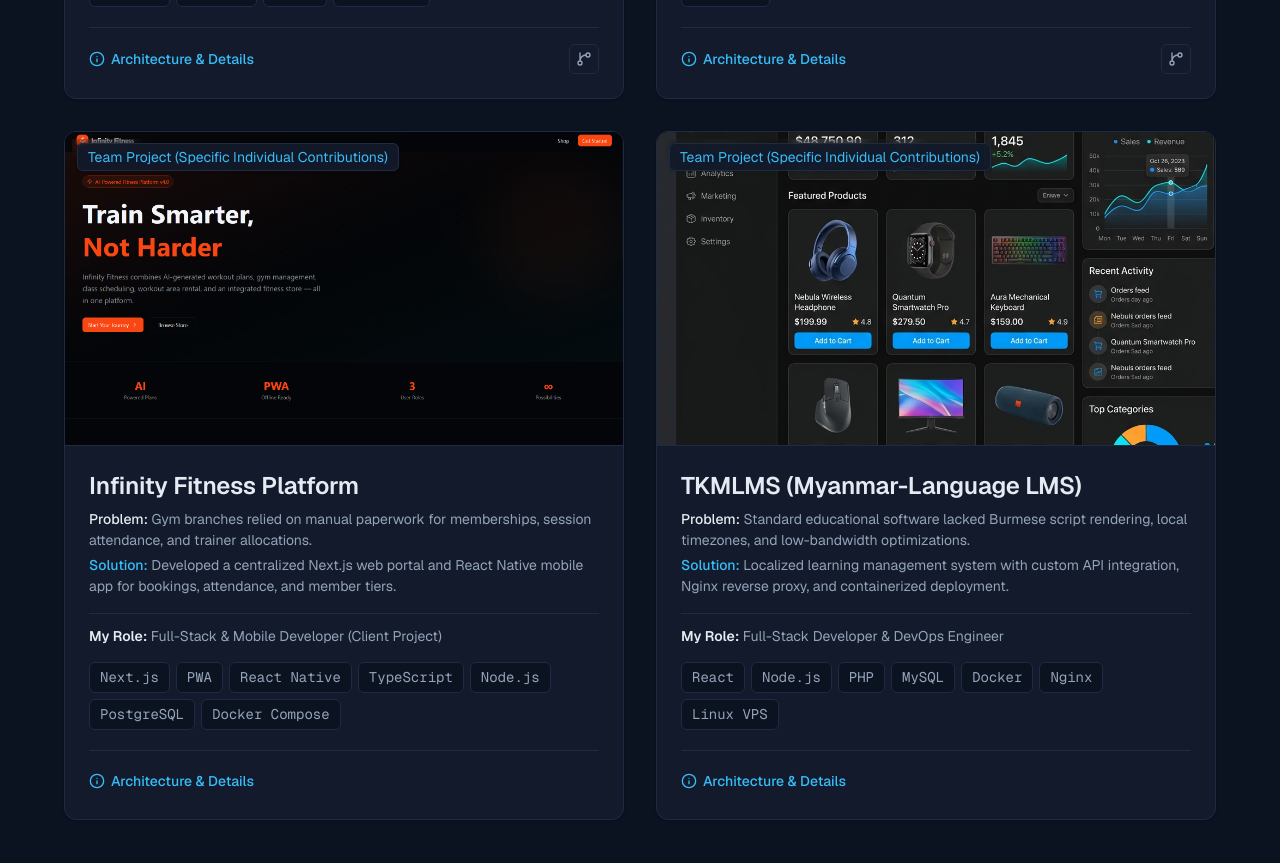
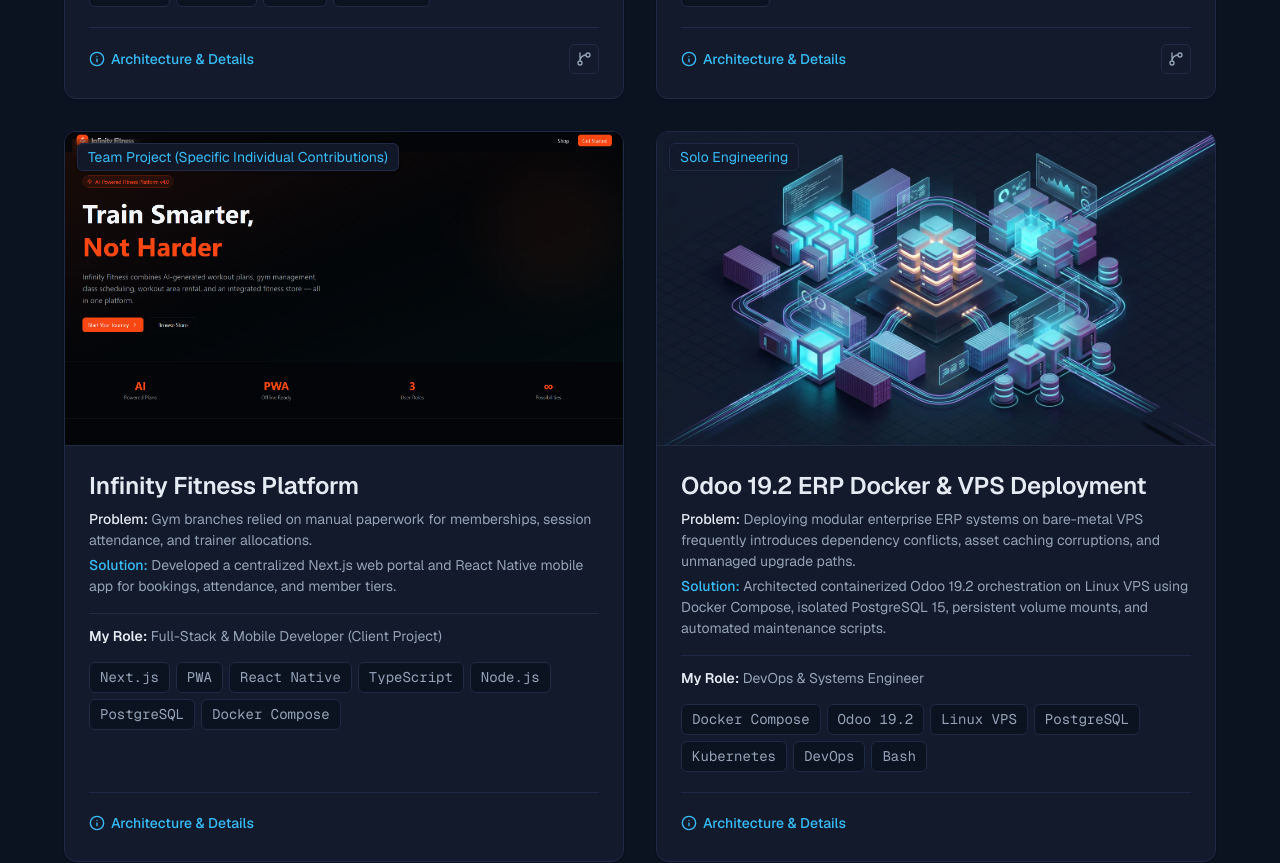
Before and after one commit to YeYintLin/my_porfolio, a Next.js app: page / in a window 1280 px wide. Shown: the part 1620-2483 px from the top of the page. Built offline with nearby package versions, Linux system fonts and the light colour scheme.

Commit message:
feat(projects): add Odoo 19.2 ERP Docker & VPS Deployment case study

```diff
--- a/data/projects.json
+++ b/data/projects.json
@@ -25,5 +25,14 @@
     "tags": ["Next.js", "PWA", "React Native", "TypeScript", "PostgreSQL"],
     "liveUrl": "https://github.com/YeYintLin",
     "githubUrl": "https://github.com/YeYintLin"
+  },
+  {
+    "id": "4",
+    "title": "Odoo 19.2 ERP Docker & VPS Deployment",
+    "description": "Enterprise ERP container orchestration on Linux VPS using Docker Compose, isolated PostgreSQL 15, persistent volume mounts, automated asset maintenance scripts, and Kubernetes deployment manifests.",
+    "image": "/projects/odoo_docker_vps.jpg",
+    "tags": ["Docker Compose", "Odoo 19.2", "Linux VPS", "PostgreSQL", "Kubernetes", "DevOps"],
+    "liveUrl": "#",
+    "githubUrl": "#"
   }
 ]
--- a/src/data/projects.ts
+++ b/src/data/projects.ts
@@ -184,52 +184,51 @@ export const FEATURED_PROJECTS: FeaturedProject[] = [
     verifiedInRepo: true,
   },
   {
-    id: "tkmlms",
-    slug: "tkmlms",
-    title: "TKMLMS (Myanmar-Language LMS)",
+    id: "odoo",
+    slug: "odoo-19-docker-vps-deployment",
+    title: "Odoo 19.2 ERP Docker & VPS Deployment",
     oneLiner: {
-      problem: "Standard educational software lacked Burmese script rendering, local timezones, and low-bandwidth optimizations.",
-      solution: "Localized learning management system with custom API integration, Nginx reverse proxy, and containerized deployment.",
+      problem: "Deploying modular enterprise ERP systems on bare-metal VPS frequently introduces dependency conflicts, asset caching corruptions, and unmanaged upgrade paths.",
+      solution: "Architected containerized Odoo 19.2 orchestration on Linux VPS using Docker Compose, isolated PostgreSQL 15, persistent volume mounts, and automated maintenance scripts.",
     },
-    role: "Full-Stack Developer & DevOps Engineer",
-    teamContext: "Team Project (Specific Individual Contributions)",
-    image: "/projects/ecommerce_mockup.png",
-    tags: ["React", "Node.js", "PHP", "MySQL", "Docker", "Nginx", "Linux VPS"],
-    githubUrl: undefined, // Proprietary client project (TODO_GITHUB_URL if open source)
+    role: "DevOps & Systems Engineer",
+    teamContext: "Solo Engineering",
+    image: "/projects/odoo_docker_vps.jpg",
+    tags: ["Docker Compose", "Odoo 19.2", "Linux VPS", "PostgreSQL", "Kubernetes", "DevOps", "Bash"],
+    githubUrl: undefined, // Infrastructure testing & deployment configuration
     liveUrl: undefined,
     description:
-      "A localized learning management system customized for an education client in Myanmar. Built customized portal components supporting native Burmese font rendering, student assignment submissions, and instructor course management. Handled Dockerization, Nginx reverse proxy configuration with SSL termination, and automated daily database backups.",
+      "A robust production-grade containerized deployment of Odoo 19.2 ERP on Linux VPS. Orchestrates the Odoo application server with PostgreSQL 15 via Docker Compose, configuring isolated bridge networks, persistent volumes for filestore assets, and modular custom addon injection. Developed automated maintenance Bash routines for database operations and asset cache clearing, alongside Kubernetes manifests for clustered scaling.",
     architectureDetails: [
-      "Custom React frontend interfaces for Burmese student and instructor dashboard",
-      "Nginx reverse proxy enforcing SSL encryption and static asset caching",
-      "LMS backend application containerized with Docker on Linux VPS",
-      "Automated MySQL dump backup routines running on scheduled intervals",
+      "Multi-container Docker Compose setup interconnecting Odoo 19.2 and PostgreSQL 15",
+      "Persistent volume configurations for PostgreSQL data, Odoo filestore, and custom addons",
+      "Automated Bash maintenance routines for asset cache invalidation and database operations",
+      "Kubernetes (k8s) manifests with PersistentVolumeClaims for cluster scaling and high availability",
     ],
     architectureSvg: `<svg viewBox="0 0 680 180" fill="none" xmlns="http://www.w3.org/2000/svg" className="w-full h-auto">
       <rect x="20" y="55" width="130" height="70" rx="8" fill="#121A2B" stroke="#38BDF8" stroke-width="1.5"/>
-      <text x="85" y="88" fill="#E6EAF2" font-size="11" font-family="var(--font-mono), monospace" text-anchor="middle" font-weight="bold">Web & Mobile</text>
-      <text x="85" y="104" fill="#94A3B8" font-size="9" font-family="var(--font-mono), monospace" text-anchor="middle">Burmese Localization</text>
+      <text x="85" y="88" fill="#E6EAF2" font-size="11" font-family="var(--font-mono), monospace" text-anchor="middle" font-weight="bold">Linux VPS Host</text>
+      <text x="85" y="104" fill="#94A3B8" font-size="9" font-family="var(--font-mono), monospace" text-anchor="middle">Port 8069 / Ingress</text>
 
       <path d="M150 90 H210" stroke="#38BDF8" stroke-width="1.5"/>
       <polygon points="210,86 218,90 210,94" fill="#38BDF8"/>
 
-      <rect x="220" y="55" width="140" height="70" rx="8" fill="#121A2B" stroke="#F59E0B" stroke-width="1.5"/>
-      <text x="290" y="88" fill="#E6EAF2" font-size="11" font-family="var(--font-mono), monospace" text-anchor="middle" font-weight="bold">Nginx Reverse Proxy</text>
-      <text x="290" y="104" fill="#94A3B8" font-size="9" font-family="var(--font-mono), monospace" text-anchor="middle">SSL & Static Cache</text>
+      <rect x="220" y="45" width="160" height="90" rx="8" fill="#121A2B" stroke="#A855F7" stroke-width="1.5"/>
+      <text x="300" y="78" fill="#E6EAF2" font-size="11" font-family="var(--font-mono), monospace" text-anchor="middle" font-weight="bold">Odoo 19.2 Container</text>
+      <text x="300" y="94" fill="#94A3B8" font-size="9" font-family="var(--font-mono), monospace" text-anchor="middle">Docker Compose / k8s</text>
+      <text x="300" y="110" fill="#94A3B8" font-size="8" font-family="var(--font-mono), monospace" text-anchor="middle">+ /mnt/extra-addons</text>
 
-      <path d="M360 90 H420" stroke="#38BDF8" stroke-width="1.5"/>
-      <polygon points="420,86 428,90 420,94" fill="#38BDF8"/>
+      <path d="M380 90 H440" stroke="#38BDF8" stroke-width="1.5"/>
+      <polygon points="440,86 448,90 440,94" fill="#38BDF8"/>
 
-      <rect x="430" y="55" width="130" height="70" rx="8" fill="#121A2B" stroke="#1F2A44" stroke-width="1.5"/>
-      <text x="495" y="88" fill="#E6EAF2" font-size="11" font-family="var(--font-mono), monospace" text-anchor="middle" font-weight="bold">LMS Application</text>
-      <text x="495" y="104" fill="#94A3B8" font-size="9" font-family="var(--font-mono), monospace" text-anchor="middle">Docker Container</text>
+      <rect x="450" y="45" width="140" height="90" rx="8" fill="#121A2B" stroke="#38BDF8" stroke-width="1.5"/>
+      <text x="520" y="78" fill="#E6EAF2" font-size="11" font-family="var(--font-mono), monospace" text-anchor="middle" font-weight="bold">PostgreSQL 15</text>
+      <text x="520" y="94" fill="#94A3B8" font-size="9" font-family="var(--font-mono), monospace" text-anchor="middle">Isolated DB Node</text>
+      <text x="520" y="110" fill="#94A3B8" font-size="8" font-family="var(--font-mono), monospace" text-anchor="middle">Persistent pgdata</text>
 
-      <path d="M560 90 H600" stroke="#38BDF8" stroke-width="1.5"/>
-      <polygon points="600,86 608,90 600,94" fill="#38BDF8"/>
-
-      <rect x="610" y="55" width="60" height="70" rx="8" fill="#121A2B" stroke="#38BDF8" stroke-width="1.5"/>
-      <text x="640" y="88" fill="#E6EAF2" font-size="10" font-family="var(--font-mono), monospace" text-anchor="middle" font-weight="bold">MySQL</text>
-      <text x="640" y="104" fill="#94A3B8" font-size="8" font-family="var(--font-mono), monospace" text-anchor="middle">+Backup</text>
+      <rect x="600" y="55" width="70" height="70" rx="6" fill="#121A2B" stroke="#F59E0B" stroke-width="1.5"/>
+      <text x="635" y="88" fill="#E6EAF2" font-size="10" font-family="var(--font-mono), monospace" text-anchor="middle" font-weight="bold">Bash</text>
+      <text x="635" y="104" fill="#94A3B8" font-size="8" font-family="var(--font-mono), monospace" text-anchor="middle">Fix Assets</text>
     </svg>`,
     verifiedInRepo: true,
   },
```
Also changed, not shown: public/projects/odoo_docker_vps.jpg (added).
